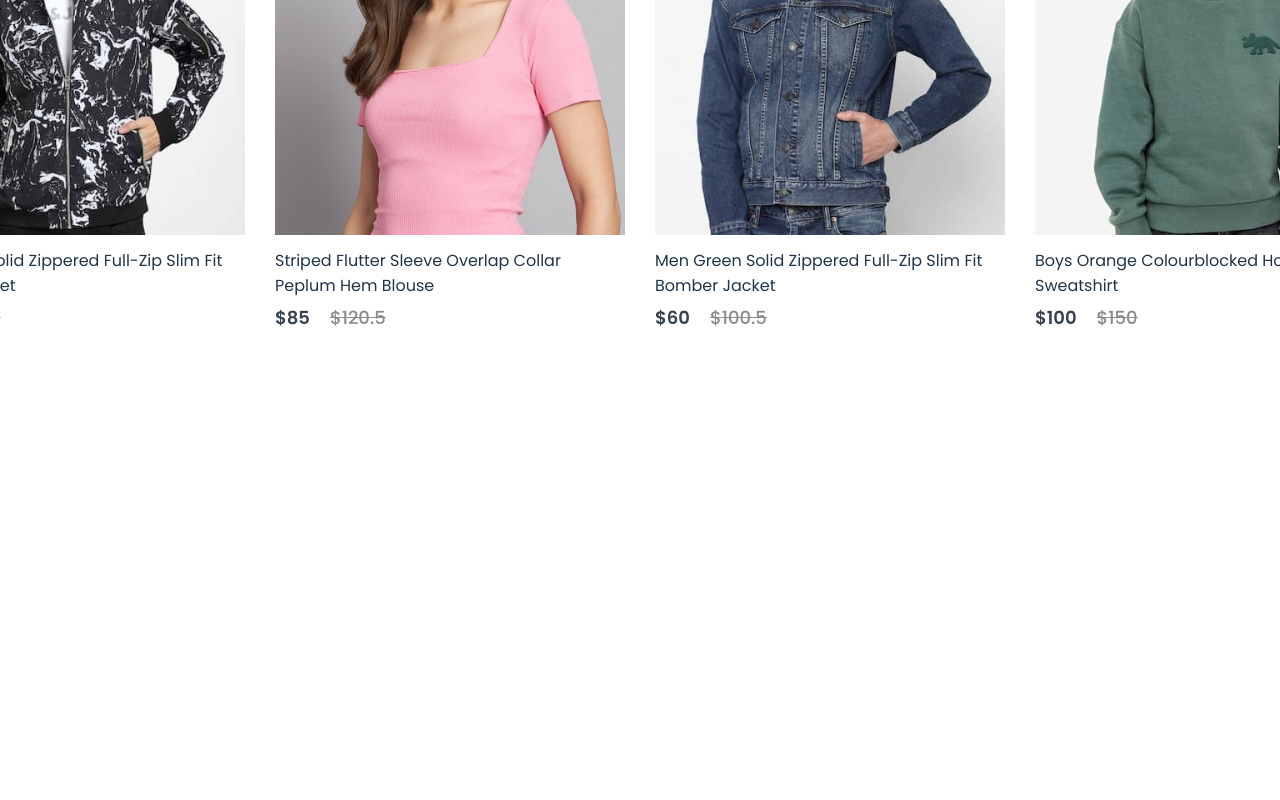
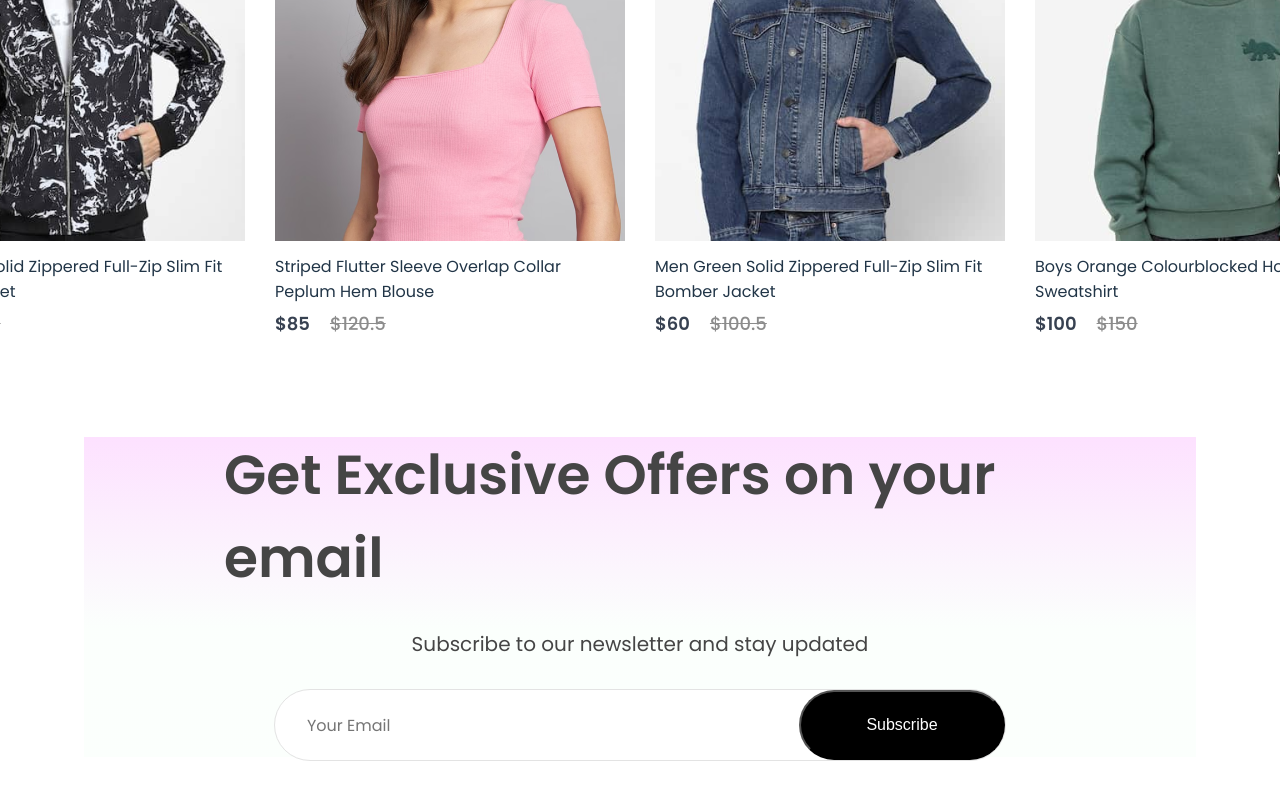
Before and after one commit to nimendra-ag/frontend, a React (Vite) app in the folder front-end/: page / in a window 1280 px wide. Shown: the part 3179-3979 px from the top of the page. Before the commit the page ends 3510 px from the top, so only its background shows below. Built offline with nearby package versions, Linux system fonts and the light colour scheme.

Commit message:
NewsLetter is done. all is well upto 1.12.30

```diff
--- a/front-end/src/Components/NewCollections/NewCollections.css
+++ b/front-end/src/Components/NewCollections/NewCollections.css
@@ -3,7 +3,7 @@
     flex-direction: column;
     align-items: center;
     gap: 10px;
-    height: 90vh;
+    margin-bottom: 100px;
 }
 
 .new-collections h1{
--- /dev/null
+++ b/front-end/src/Components/NewsLetter/NewsLetter.css
@@ -0,0 +1,56 @@
+.newsletter{
+    width: 65%;
+    height: 40vh;
+    display: flex;
+    flex-direction: column;
+    align-items: center;
+    justify-content: center;
+    margin: auto;
+    padding: 0px 140px;
+    margin-bottom: 150px;
+    background: linear-gradient(180deg, #fde1ff, #e1ffea22 60%);
+    gap: 30px;
+}
+
+.newsletter h1{
+    color: #454545;
+    font-size: 55px;
+    font-weight: 600;
+}
+
+.newsletter p{
+    color:#454545;
+    font-size: 20px;
+}
+
+.newsletter div{
+    display: flex;
+    align-items: center;
+    justify-content: space-between;
+    background: white;
+    width: 730px;
+    height: 70px;
+    border-radius: 80px;
+    border: 1px solid #e3e3e3;
+}
+
+.newsletter input{
+    width: 500px;
+    margin-left: 30px;
+    border: none;
+    outline: none;
+    color: #616161;
+    font-family: Poppins;
+    font-size: 16px;
+}
+
+
+.newsletter div button{
+    width: 210px;
+    height: 70px;
+    border-radius: 80px;
+    background: black;
+    color: white;
+    font-size: 16px;
+    cursor: pointer;
+}
--- /dev/null
+++ b/front-end/src/Components/NewsLetter/NewsLetter.jsx
@@ -0,0 +1,17 @@
+import React from 'react'
+import './NewsLetter.css'
+
+const NewsLetter = () => {
+  return (
+    <div className='newsletter'>
+        <h1>Get Exclusive Offers on your email</h1>
+        <p>Subscribe to our newsletter and stay updated</p>
+        <div>
+            <input type="email" placeholder='Your Email'/>
+            <button>Subscribe</button>
+        </div>
+    </div>
+  )
+}
+
+export default NewsLetter
--- a/front-end/src/Pages/Shop.jsx
+++ b/front-end/src/Pages/Shop.jsx
@@ -3,6 +3,7 @@
 import Popular from '../Components/Popular/Popular'
 import Offers from '../Components/Offers/Offers'
 import NewCollections from '../Components/NewCollections/NewCollections'
+import NewsLetter from '../Components/NewsLetter/NewsLetter'
 
 const Shop = () => {
     return (
@@ -11,6 +12,7 @@
             <Popular/>
             <Offers/>
             <NewCollections/>
+            <NewsLetter/>
         </div>
     )
 }
```
